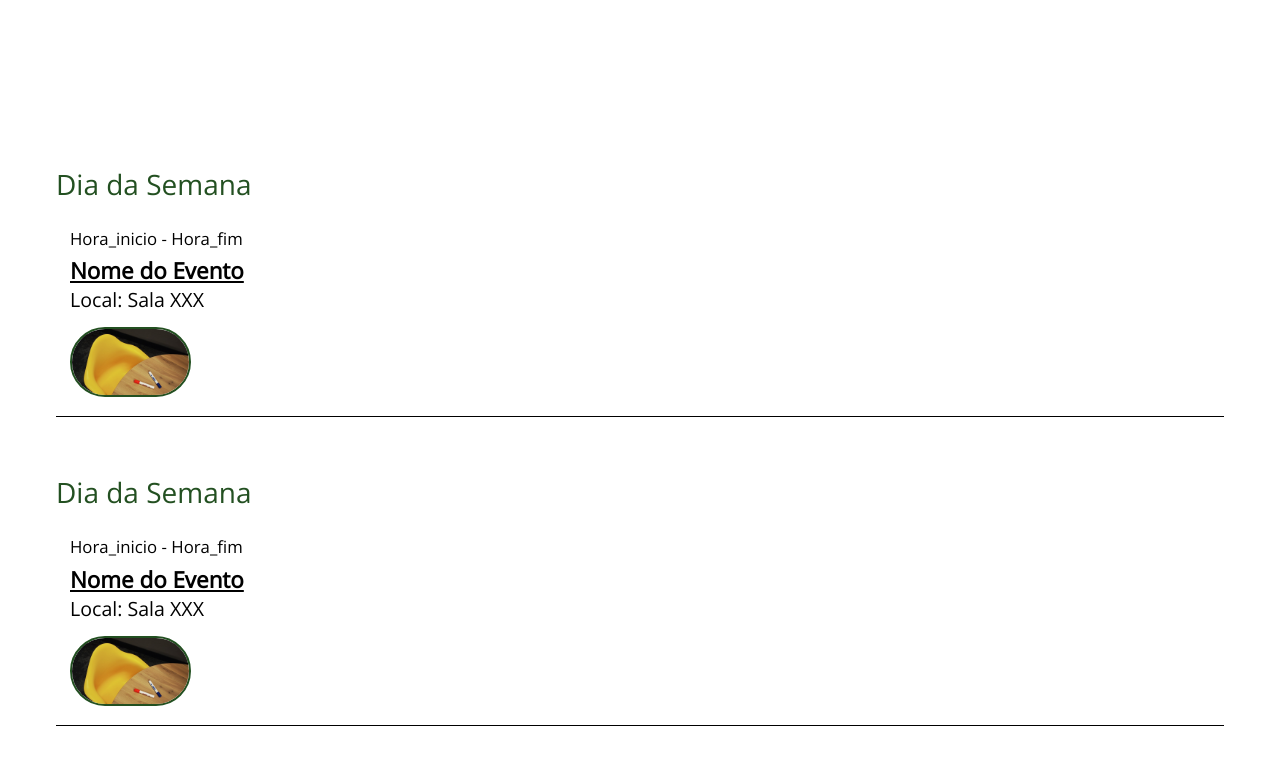
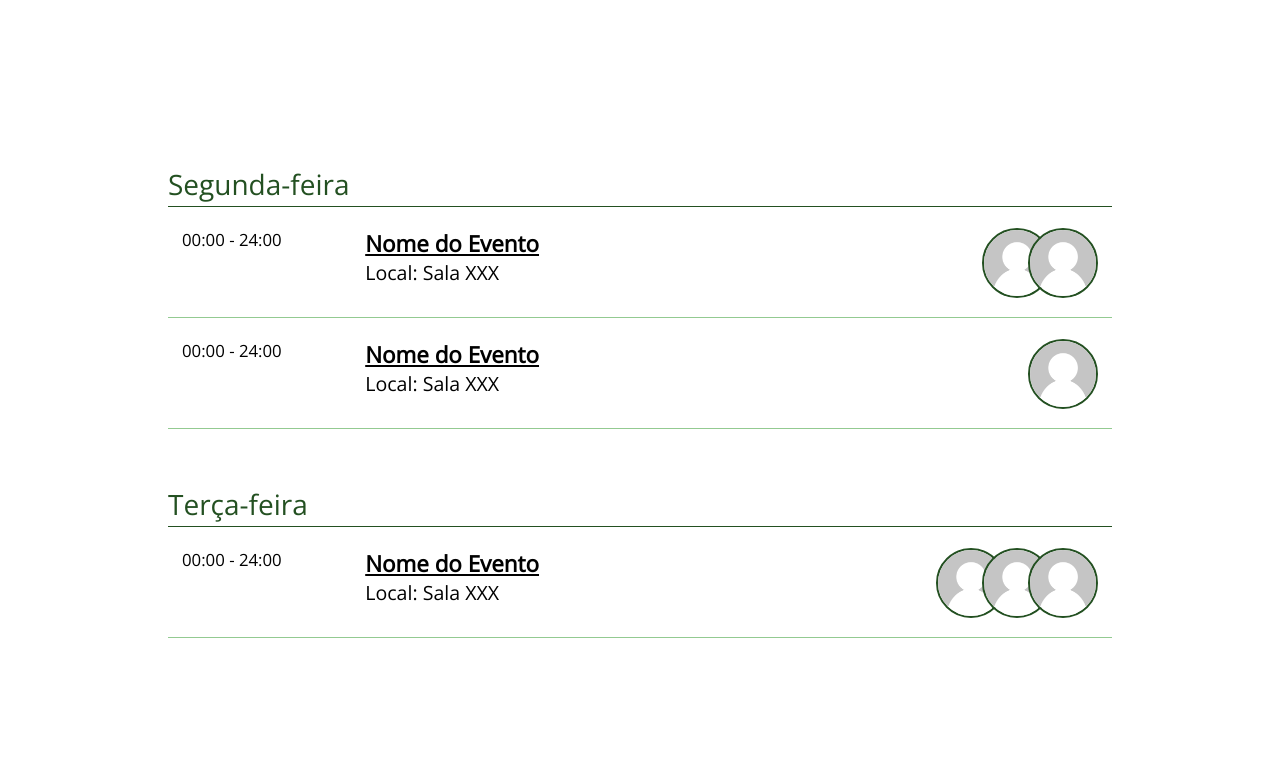
Before and after one commit to sempre2019/sempre2019.github.io, a plain HTML site: page docs/index.html in a window 1280 px wide. Shown: the part 721-1486 px from the top of the page. Drawn offline with nearby package versions, Linux system fonts and the light colour scheme; a web font is replaced by a local one.

Commit message:
corrigido problema com estilo event-speakers | adicionados mais exemplos

```diff
--- a/assets/css/main.css
+++ b/assets/css/main.css
@@ -149,19 +149,19 @@ h2 {
     font-size: 1rem;
     color: rgb(35, 80, 33);
     font-weight: normal;
-    border-bottom: 0.0rem rgb(35, 80, 33) solid;
+    border-bottom: 0.05rem rgb(35, 80, 33) solid;
     padding-bottom: 0.1rem;
     margin-top: 2rem;
 }
 
 .event {
-    display: felx;
+    display: flex;
     flex-direction: column;
     margin-top: 0.75rem;
     font-size: 0.55rem;
     color: rgb(0, 0, 0);
     padding: 0 0.5rem 0.5rem 0.5rem;
-    border-bottom: 0.05rem rgb(0, 0, 0) solid;
+    border-bottom: 0.05rem rgb(147, 202, 145) solid;
 }
 
 .event-time {
@@ -192,7 +192,7 @@ h2 {
 }
 
 .event-speakers img:not(:first-of-type) {
-    margin-left: -1.2rem;
+    margin-left: -1.0rem;
 }
 /**=========================================**/
 
@@ -230,6 +230,32 @@ h2 {
     .main-header-headline {
         font-size: 2.5rem;
     }
+
+    .section-content {
+        flex-direction: row;
+    }
+
+    .section-schedule .section-content {
+        flex-direction: column;
+    }
+
+    .event {
+        flex-direction: row;
+        justify-content: space-between;
+    }
+
+    .event-time {
+        flex-basis: 20%;
+    }
+
+    .event-text {
+        flex-basis: 60%;
+    }
+
+    .event-speakers {
+        flex-basis: 20%;
+        text-align: right;
+    }
 }
 
 @media (min-width: 1024px) {
@@ -240,12 +266,27 @@ h2 {
     :root {
         font-size: 28px;
     }
+
+    .main-header-navbar {
+        position: absolute;
+        top: 1rem;
+        left: 0;
+        width: 95%;
+    }
+
+    .section {
+        padding: 3rem 6rem;
+    }
 }
 
 @media(min-width: 1368px) {
     :root {
         font-size: 36px;
     }
+
+    .section {
+        padding: 3rem 6rem;
+    }
 }
 
 @media(min-width: 1700) {
--- a/docs/index.html
+++ b/docs/index.html
@@ -1,13 +1,16 @@
 <!DOCTYPE html>
 <html lang="en">
+
 <head>
     <meta charset="UTF-8">
     <meta name="viewport" content="width=device-width, initial-scale=1.0">
     <meta http-equiv="X-UA-Compatible" content="ie=edge">
     <link rel="stylesheet" type="text/css" media="screen" href="../assets/css/main.css" />
-    <link href="https://fonts.googleapis.com/css?family=Manjari|Open+Sans|Zilla+Slab+Highlight&display=swap" rel="stylesheet">
+    <link href="https://fonts.googleapis.com/css?family=Manjari|Open+Sans|Zilla+Slab+Highlight&display=swap"
+        rel="stylesheet">
     <title>Sempre 2019</title>
 </head>
+
 <body>
 
     <header id="home" class="main-header">
@@ -27,9 +30,9 @@
         <p class="section-description">Confira a nossa programação e selecione os eventos que deseja comparecer.</p>
         <div class="section-content">
             <div class="schedule">
-                <h3 class="schedule-day">Dia da Semana</h3>
+                <h3 class="schedule-day">Segunda-feira</h3>
                 <div class="event">
-                    <p class="event-time">Hora_inicio - Hora_fim</p>
+                    <p class="event-time">00:00 - 24:00</p>
                     <div class="event-text">
                         <a href="#">
                             <h4>Nome do Evento</h4>
@@ -37,13 +40,12 @@
                         <p>Local: Sala XXX</p>
                     </div>
                     <div class="event-speakers">
-                        <img src="../assets/img/office-p.jpg" alt="palestrante">
+                        <img src="../assets/img/speaker-default.png" alt="palestrante">
+                        <img src="../assets/img/speaker-default.png" alt="palestrante">
                     </div>
                 </div>
-
-                <h3 class="schedule-day">Dia da Semana</h3>
                 <div class="event">
-                    <p class="event-time">Hora_inicio - Hora_fim</p>
+                    <p class="event-time">00:00 - 24:00</p>
                     <div class="event-text">
                         <a href="#">
                             <h4>Nome do Evento</h4>
@@ -51,7 +53,23 @@
                         <p>Local: Sala XXX</p>
                     </div>
                     <div class="event-speakers">
-                        <img src="../assets/img/office-p.jpg" alt="palestrante">
+                        <img src="../assets/img/speaker-default.png" alt="palestrante">
+                    </div>
+                </div>
+
+                <h3 class="schedule-day">Terça-feira</h3>
+                <div class="event">
+                    <p class="event-time">00:00 - 24:00</p>
+                    <div class="event-text">
+                        <a href="#">
+                            <h4>Nome do Evento</h4>
+                        </a>
+                        <p>Local: Sala XXX</p>
+                    </div>
+                    <div class="event-speakers">
+                        <img src="../assets/img/speaker-default.png" alt="palestrante">
+                        <img src="../assets/img/speaker-default.png" alt="palestrante">
+                        <img src="../assets/img/speaker-default.png" alt="palestrante">
                     </div>
                 </div>
             </div>
@@ -59,4 +77,5 @@
     </section>
 
 </body>
+
 </html>
```
Also changed, not shown: assets/img/speaker-default.png (added).
